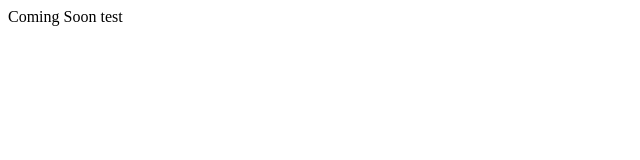
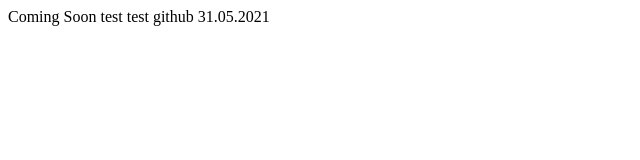
Before and after one commit to chishaokao/burialgarden, a plain HTML site: page index.html in a window 1280 px wide. Shown: the whole page, without its empty margins (0-640 px from the left). Drawn offline with Linux system fonts and the light colour scheme.

Commit message:
Update index.html

```diff
--- a/index.html
+++ b/index.html
@@ -6,6 +6,6 @@
 
 </head>
 <body>
-    Coming Soon test
+    Coming Soon test test github 31.05.2021
 </body>
 </html>
```
